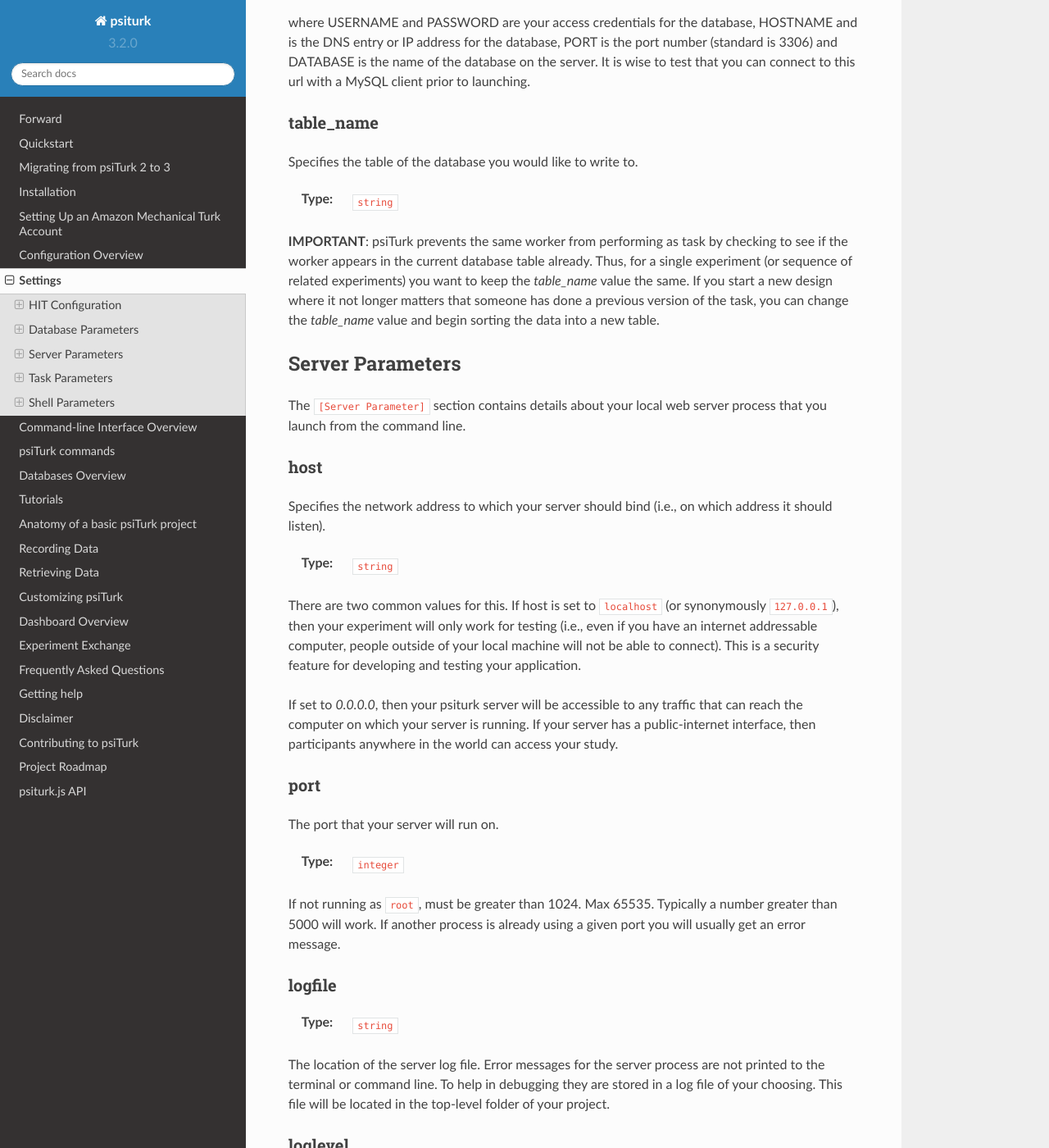
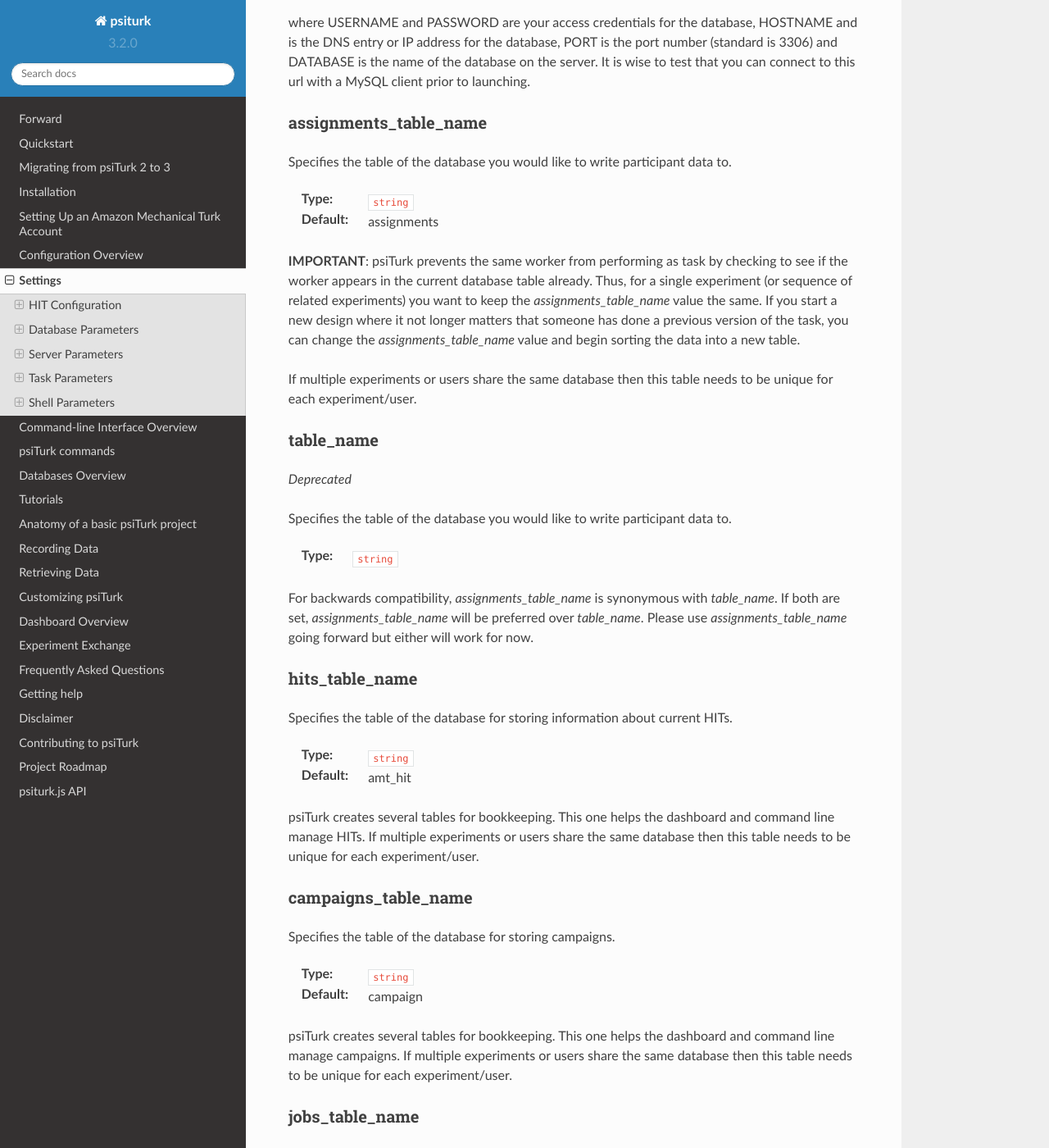
Before and after one commit to NYUCCL/psiTurk, a Sphinx documentation site: the page built from doc/settings.rst, in a window 1280 px wide and 1400 px high, scrolled down 8248 px. Shown: the whole window at 82% size. Built offline with Sphinx 7.4.7 and the Read the Docs theme 2.0.0, drawn with Linux system fonts in a browser that asks for light colours; some of the changed text lies outside the part shown.

Commit message:
adding ability to set custom table names to prevent database table collisions for shared db setups (#495)
adds new configuration options for all the table names used by psiturk, including the apscheduler_jobs table

Co-authored-by: Dave Eargle <dave@daveeargle.com>

```diff
--- a/doc/settings.rst
+++ b/doc/settings.rst
@@ -487,23 +487,80 @@
 launching.
 
 
-table_name
-~~~~~~~~~~
 
-Specifies the table of the database you would like to write to.
+assignments_table_name
+~~~~~~~~~~~~~~~~~~~~~~
+
+Specifies the table of the database you would like to write participant data to.
 
 :Type: ``string``
+:Default: assignments
 
 **IMPORTANT**: psiTurk prevents the same worker
 from performing as task by checking to see if the worker
 appears in the current database table already. Thus, for a
 single experiment (or sequence of related experiments) you want
-to keep the `table_name` value the same. If you start a new
+to keep the `assignments_table_name` value the same. If you start a new
 design where it not longer matters that someone has done a
-previous version of the task, you can change the `table_name`
+previous version of the task, you can change the `assignments_table_name`
 value and begin sorting the data into a new table.
 
+If multiple experiments or users share the same database then this
+table needs to be unique for each experiment/user.
 
+
+table_name
+~~~~~~~~~~
+
+`Deprecated`
+
+Specifies the table of the database you would like to write participant data to.
+
+:Type: ``string``
+
+For backwards compatibility, `assignments_table_name` is synonymous with `table_name`. If
+both are set, `assignments_table_name` will be preferred over `table_name`.
+Please use `assignments_table_name` going forward but either will work for now.
+
+
+
+hits_table_name
+~~~~~~~~~~~~~~~
+
+Specifies the table of the database for storing information about current HITs.
+
+:Type: ``string``
+:Default: amt_hit
+
+psiTurk creates several tables for bookkeeping. This one helps the dashboard
+and command line manage HITs. If multiple experiments or users share the same database then this
+table needs to be unique for each experiment/user.
+
+
+campaigns_table_name
+~~~~~~~~~~~~~~~~~~~~
+
+Specifies the table of the database for storing campaigns.
+
+:Type: ``string``
+:Default: campaign
+
+psiTurk creates several tables for bookkeeping.  This one helps the dashboard
+and command line manage campaigns. If multiple experiments or users share the same database then this
+table needs to be unique for each experiment/user.
+
+
+jobs_table_name
+~~~~~~~~~~~~~~~
+
+Specifies the table of the database for storing job information.
+
+:Type: ``string``
+:Default: apscheduler_jobs
+
+psiTurk creates several tables for bookkeeping.  This one helps the task
+schedule manage automated jobs.  If multiple experiments or users share the same database then this
+table needs to be unique for each experiment/user.
 
 
 Server Parameters
```
Also changed, not shown: CHANGELOG.md (+2 -1 lines), doc/databases_overview.rst (+8 -3 lines), 4 other files.
